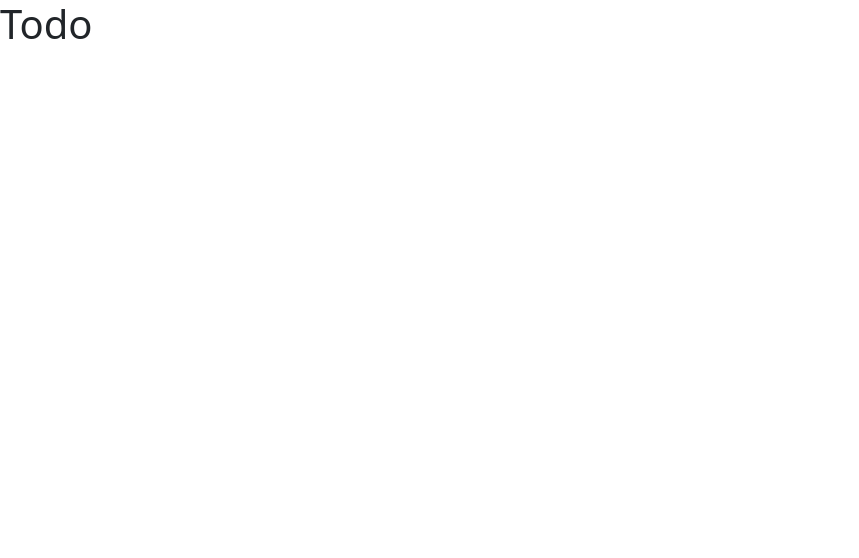
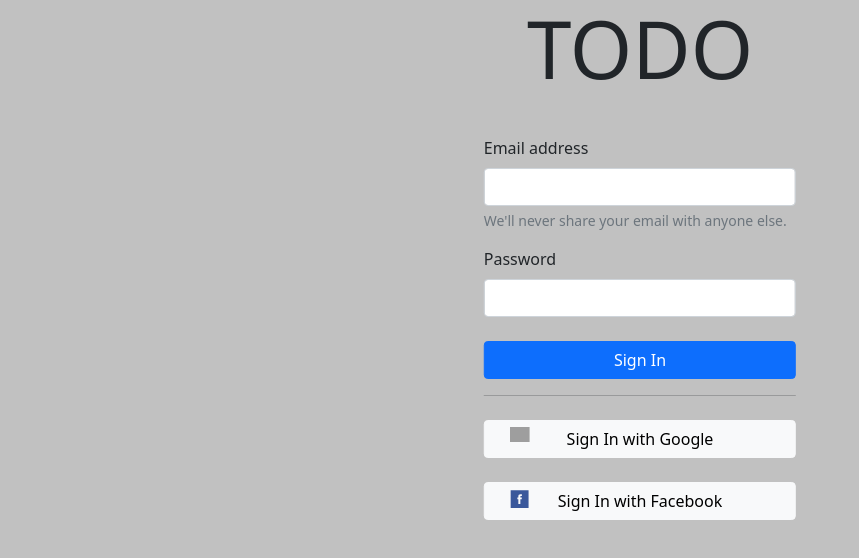
Before and after one commit to blue1674/todo, a website built with webpack: page dist/index.html in a window 1280 px wide. Shown: the whole page, without its empty margins (0-859 px from the left). Built offline with nearby package versions, Linux system fonts and the light colour scheme; grey boxes are pictures that could not be loaded.

Commit message:
Login UI Ready

```diff
--- /dev/null
+++ b/src/css/login.css
@@ -0,0 +1,42 @@
+body{
+    background-color: rgba(128, 128, 128, 0.486);
+}
+button{
+    position: relative;
+}
+button>img{
+    position: absolute;
+    left: 8%;
+}
+/* // Small devices (landscape phones, 576px and up) */
+@media (min-width: 576px) {
+    #loginForm{
+        width: 80%!important;
+    }
+ }
+
+/* // Medium devices (tablets, 768px and up) */
+@media (min-width: 768px) {
+    #loginForm{
+        width: 50%!important;
+    }
+ }
+
+/* // Large devices (desktops, 992px and up) */
+@media (min-width: 992px) {
+    #loginForm{
+        width: 38%!important;
+    }
+ }
+
+/* // X-Large devices (large desktops, 1200px and up) */
+@media (min-width: 1200px) {
+    #loginForm{
+        width: 28%!important;
+        margin-top: 40px !important;
+    }
+
+ }
+
+/* // XX-Large devices (larger desktops, 1400px and up) */
+@media (min-width: 1400px) {  }
```
Also changed, not shown: dist/index.html, dist/main.js, src/images/facebook-icon.svg (added).
